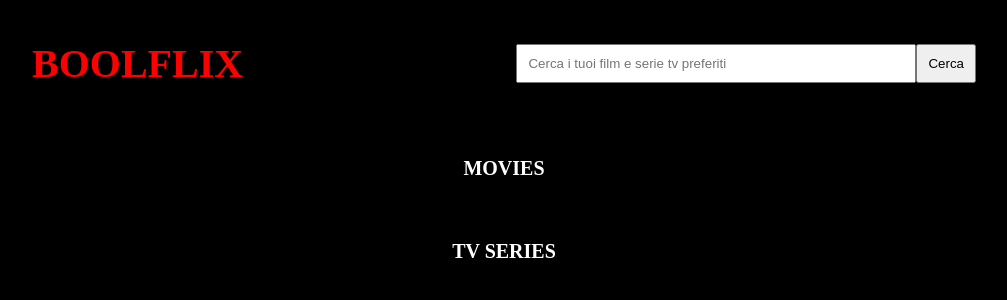
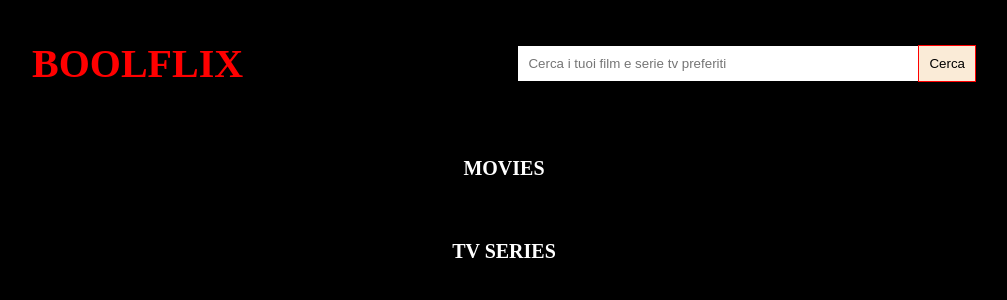
Before and after one commit to simone-danzeri/vite-boolflix, a Vue app: page / in a window 1280 px wide. Shown: the top 300 px of the page, without its empty margins (136-1143 px from the left). Built offline with nearby package versions, Linux system fonts and the light colour scheme.

Commit message:
fix: cambi al bottone di cerca

```diff
--- a/src/components/AppHeader.vue
+++ b/src/components/AppHeader.vue
@@ -42,10 +42,16 @@
         input{
             padding: 10px;
             width: 400px;
+            border: none;
         }
 
         button{
             padding: 10px;
+            border: none;
+            cursor: pointer;
+            border: 1px solid $primary-color;
+            background-color: antiquewhite;
+
         }
     }
 }
```
